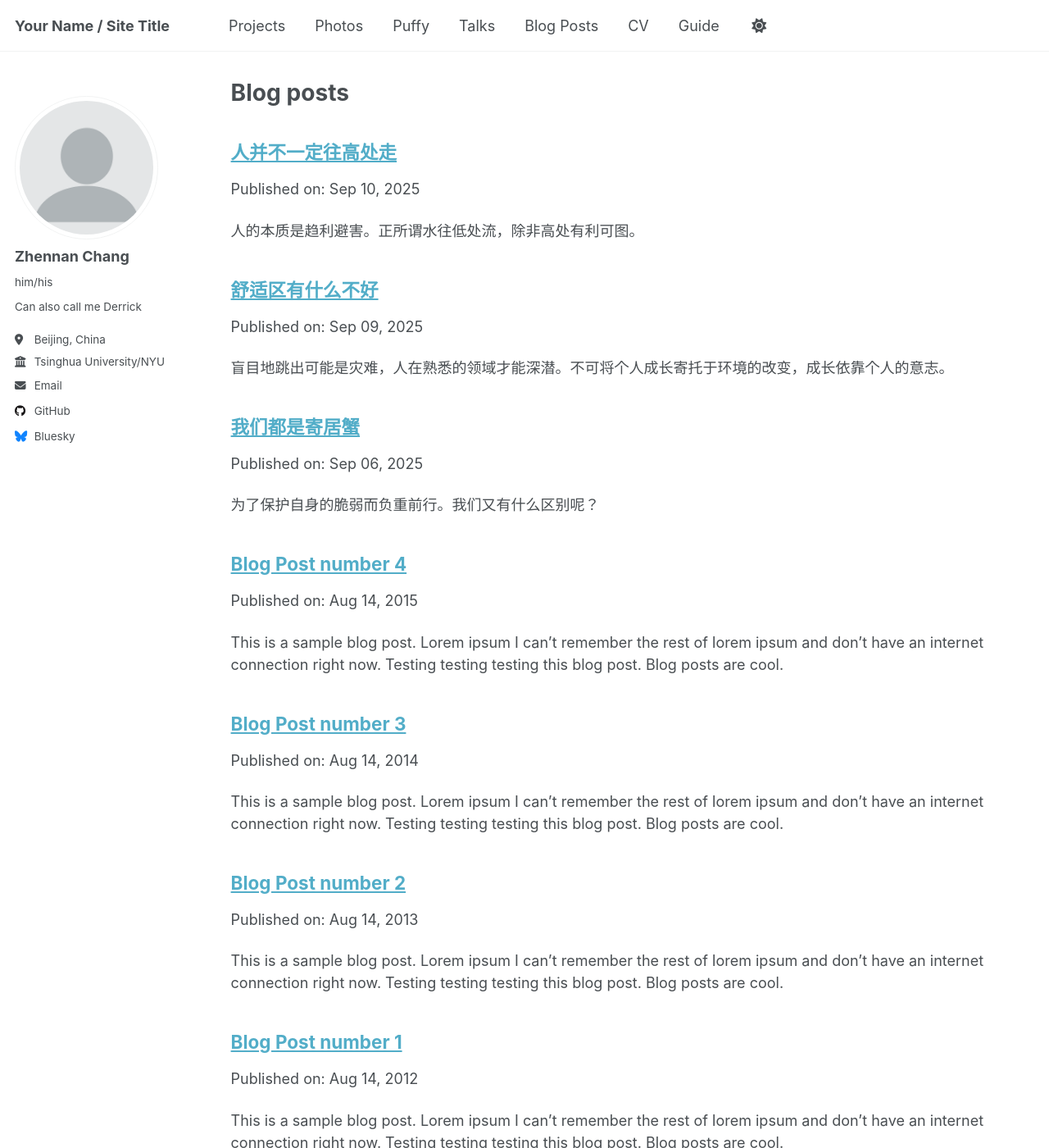
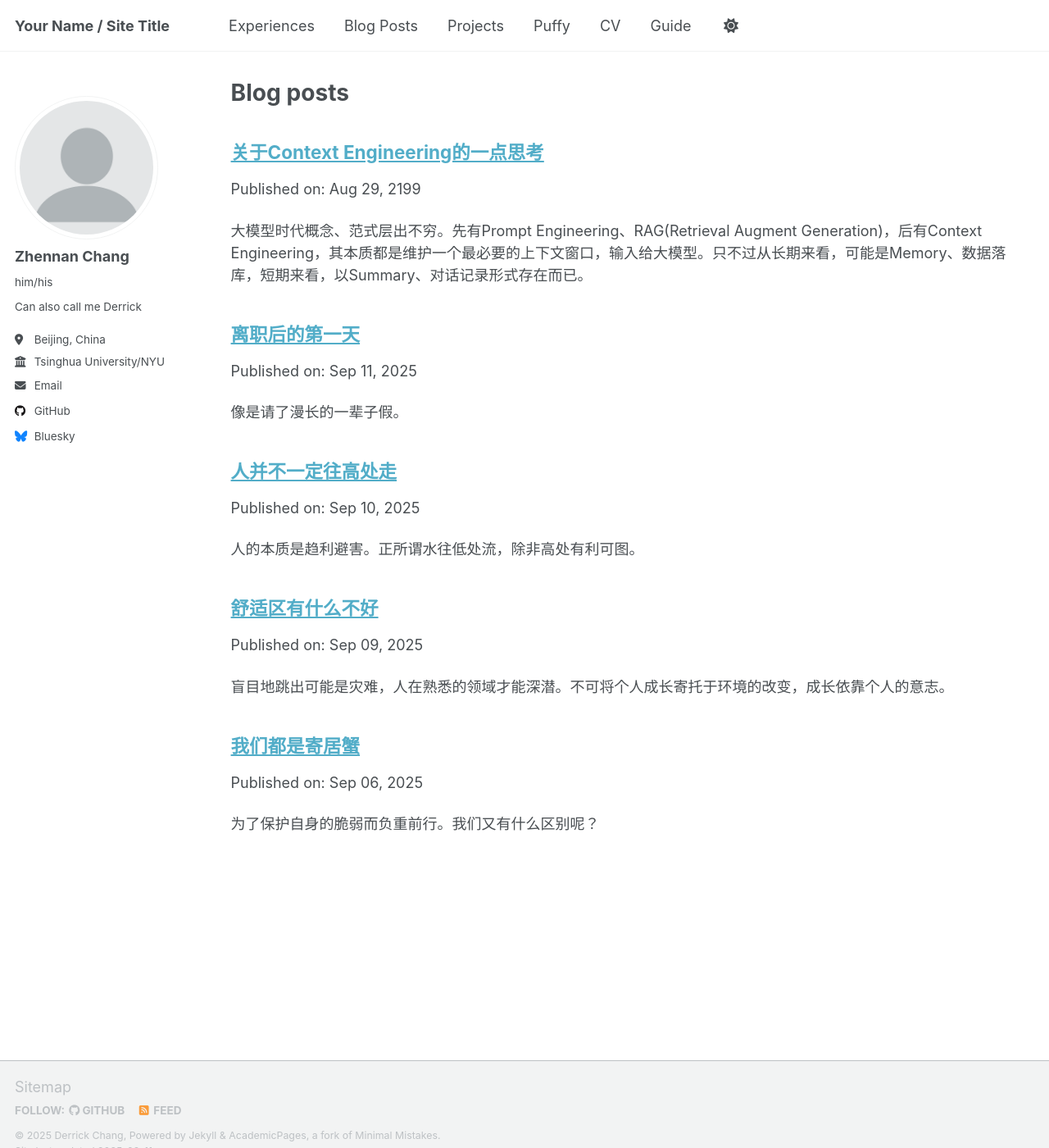
Before and after one commit to RealChanandlerBong/RealChanandlerBong.github.io, a Jekyll site: the page built from _pages/year-archive.html, in a window 1280 px wide and 1400 px high. Shown: the whole window at 82% size. Built offline with Jekyll 4.4.1, drawn with Linux system fonts in a browser that asks for light colours; a script that is not in the unit is left out.

Commit message:
added some blogs

```diff
--- a/_data/navigation.yml
+++ b/_data/navigation.yml
@@ -8,20 +8,17 @@
 #      Markdown formatted page while the second is generated using JSON.
 
 main:
+  - title: "Experiences"
+    url: /photos/
+
+  - title: "Blog Posts"
+    url: /year-archive/
+
   - title: "Projects"
     url: /projects/
 
-  - title: "Photos"
-    url: /photos/
-
   - title: "Puffy"
     url: /puffy/
-
-  - title: "Talks"
-    url: /talks/
-
-  - title: "Blog Posts"
-    url: /year-archive/
 
   - title: "CV"
     url: /cv/
--- a/_posts/2012-08-14-blog-post-1.md
+++ /dev/null
@@ -1,20 +0,0 @@
----
-title: 'Blog Post number 1'
-date: 2012-08-14
-permalink: /posts/2012/08/blog-post-1/
-tags:
-  - cool posts
-  - category1
-  - category2
----
-
-This is a sample blog post. Lorem ipsum I can't remember the rest of lorem ipsum and don't have an internet connection right now. Testing testing testing this blog post. Blog posts are cool.
-
-Headings are cool
-======
-
-You can have many headings
-======
-
-Aren't headings cool?
-------
--- a/_posts/2013-08-14-blog-post-2.md
+++ /dev/null
@@ -1,20 +0,0 @@
----
-title: 'Blog Post number 2'
-date: 2013-08-14
-permalink: /posts/2013/08/blog-post-2/
-tags:
-  - cool posts
-  - category1
-  - category2
----
-
-This is a sample blog post. Lorem ipsum I can't remember the rest of lorem ipsum and don't have an internet connection right now. Testing testing testing this blog post. Blog posts are cool.
-
-Headings are cool
-======
-
-You can have many headings
-======
-
-Aren't headings cool?
-------
--- a/_posts/2014-08-14-blog-post-3.md
+++ /dev/null
@@ -1,20 +0,0 @@
----
-title: 'Blog Post number 3'
-date: 2014-08-14
-permalink: /posts/2014/08/blog-post-3/
-tags:
-  - cool posts
-  - category1
-  - category2
----
-
-This is a sample blog post. Lorem ipsum I can't remember the rest of lorem ipsum and don't have an internet connection right now. Testing testing testing this blog post. Blog posts are cool.
-
-Headings are cool
-======
-
-You can have many headings
-======
-
-Aren't headings cool?
-------
--- a/_posts/2015-08-14-blog-post-4.md
+++ /dev/null
@@ -1,20 +0,0 @@
----
-title: 'Blog Post number 4'
-date: 2015-08-14
-permalink: /posts/2012/08/blog-post-4/
-tags:
-  - cool posts
-  - category1
-  - category2
----
-
-This is a sample blog post. Lorem ipsum I can't remember the rest of lorem ipsum and don't have an internet connection right now. Testing testing testing this blog post. Blog posts are cool.
-
-Headings are cool
-======
-
-You can have many headings
-======
-
-Aren't headings cool?
-------
--- /dev/null
+++ b/_posts/2025-09-11-resign.md
@@ -0,0 +1,10 @@
+---
+title: '离职后的第一天'
+date: 2025-09-11
+permalink: /posts/2025/09/resign
+tags:
+  - think
+  - category1
+---
+
+像是请了漫长的一辈子假。
--- /dev/null
+++ b/_posts/2199-08-29-context-engineering.md
@@ -0,0 +1,10 @@
+---
+title: '关于Context Engineering的一点思考'
+date: 2199-08-29
+permalink: /posts/2025/08/context-engineering
+tags:
+  - think
+  - category1
+---
+
+大模型时代概念、范式层出不穷。先有Prompt Engineering、RAG(Retrieval Augment Generation)，后有Context Engineering，其本质都是维护一个最必要的上下文窗口，输入给大模型。只不过从长期来看，可能是Memory、数据落库，短期来看，以Summary、对话记录形式存在而已。
```
